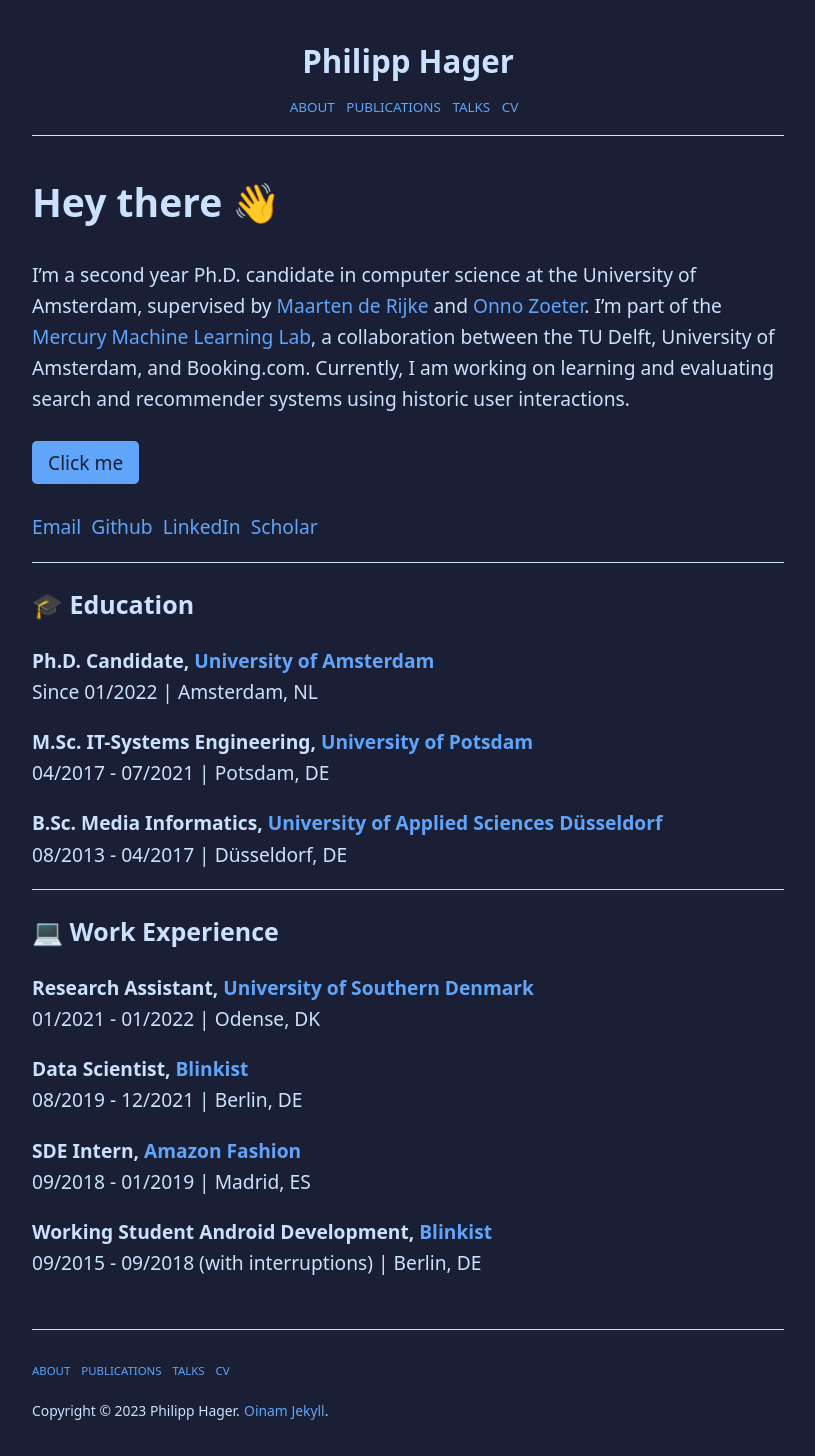
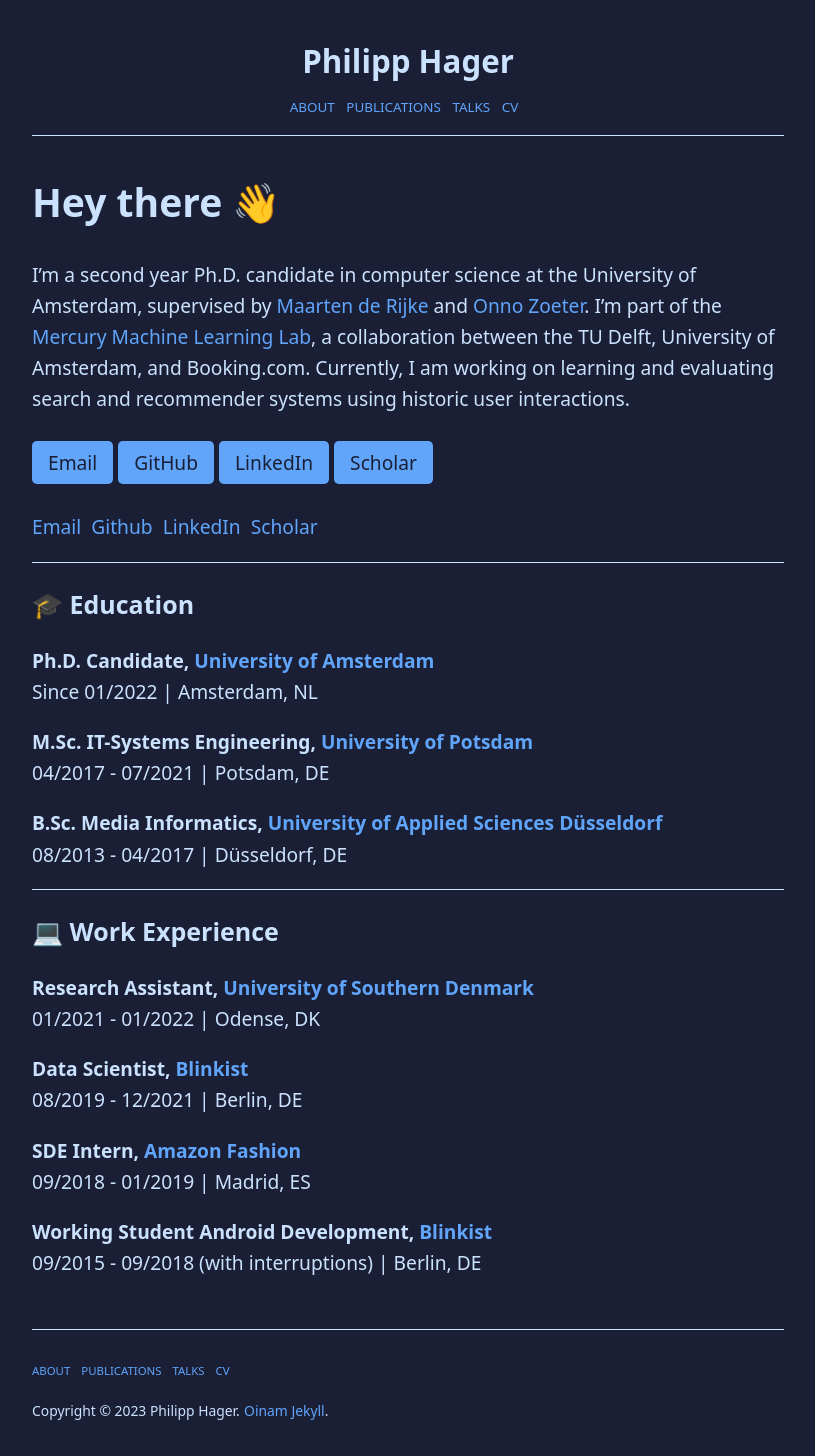
Before and after one commit to philipphager/philipphager.github.io, a Jekyll site: the page built from index.md, in a window 1280 px wide. Shown: the whole page, without its empty margins (232-1047 px from the left). Built offline with Jekyll 4.4.1, drawn with Linux system fonts in a browser that asks for light colours.

Commit message:
Update index.md

```diff
--- a/index.md
+++ b/index.md
@@ -5,7 +5,10 @@ permalink: /
 ---
 I'm a second year Ph.D. candidate in computer science at the University of Amsterdam, supervised by [Maarten de Rijke](https://staff.fnwi.uva.nl/m.derijke/) and [Onno Zoeter](https://dl.acm.org/profile/81315492758). I'm part of the [Mercury Machine Learning Lab](https://icai.ai/mercury-machine-learning-lab/), a collaboration between the TU Delft, University of Amsterdam, and Booking.com. Currently, I am working on learning and evaluating search and recommender systems using historic user interactions.
 
-<button name="button" onclick="http://www.google.com">Click me</button>
+<button name="button" onclick="mailto:p.k.hager@uva.nl">Email</button>
+<button name="button" onclick="location.href='https://github.com/philipphager/'">GitHub</button>
+<button name="button" onclick="location.href='https://www.linkedin.com/in/philipp-hager-72a432157/'">LinkedIn</button>
+<button name="button" onclick="location.href='https://scholar.google.com/citations?user=J2foFdMAAAAJ'">Scholar</button>
 
 <a href="mailto:p.k.hager@uva.nl">Email</a>
 [&nbsp;Github](https://github.com/philipphager/)
```
